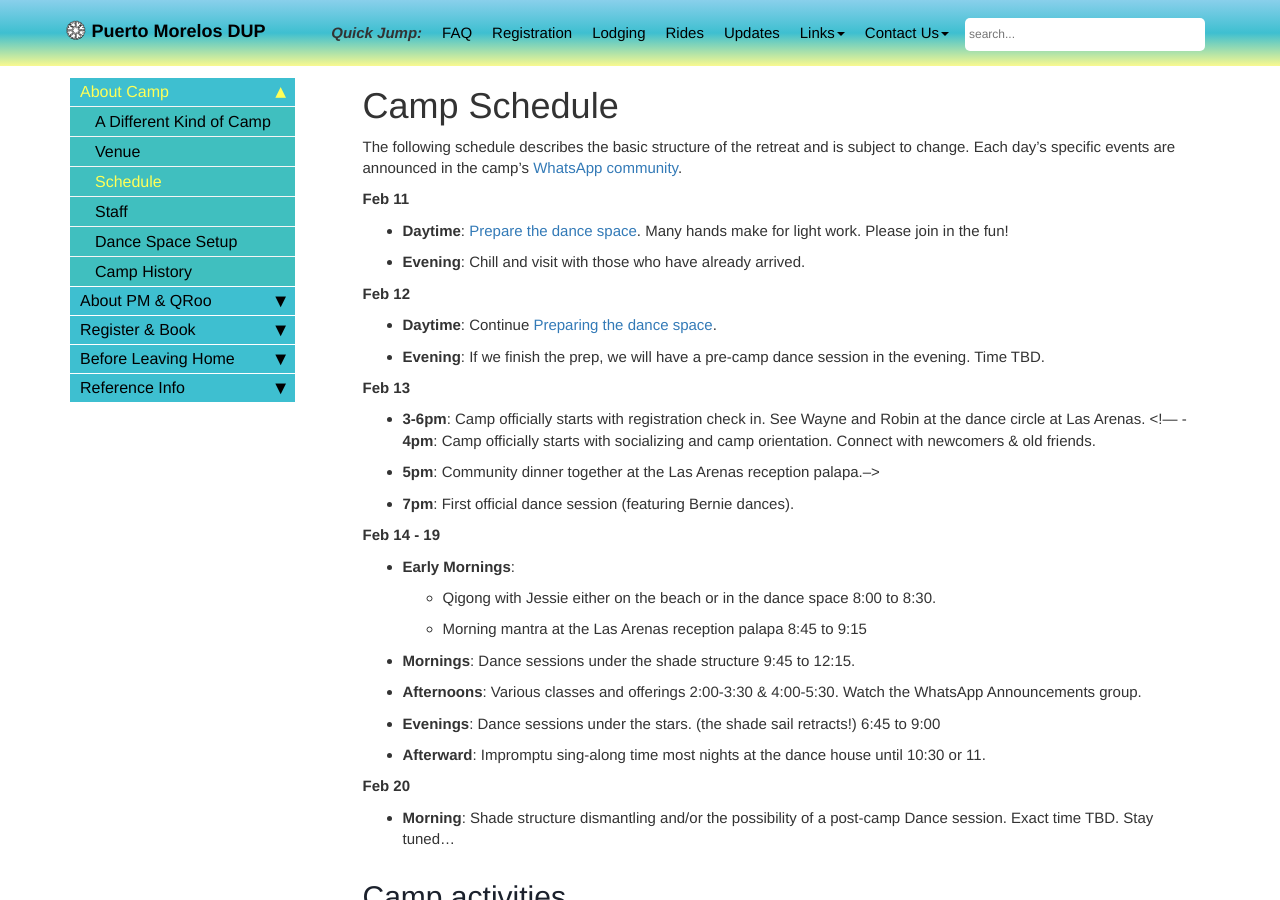
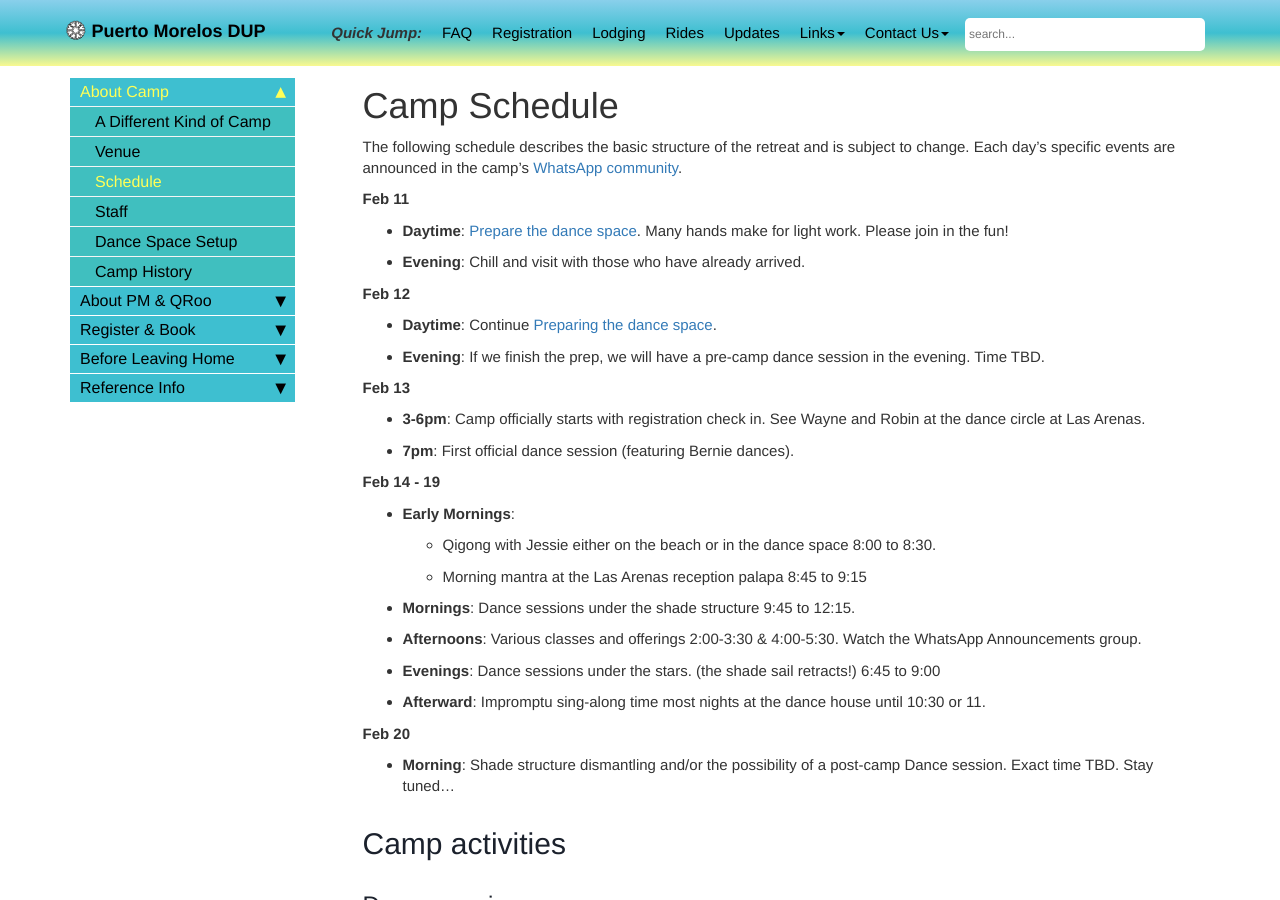
Before and after one commit to davewalker60/pmdup, a Jekyll site: the page built from pages/camp-schedule.md, in a window 1280 px wide and 900 px high. Built offline with Jekyll 4.4.1, drawn with Linux system fonts in a browser that asks for light colours; comment, search, counter and statistics services are not loaded.

Commit message:
fixed comment typo

```diff
--- a/pages/camp-schedule.md
+++ b/pages/camp-schedule.md
@@ -21,8 +21,8 @@ The following schedule describes the basic structure of the retreat and is subje
 
 **Feb 13**
 - **3-6pm**: Camp officially starts with registration check in. See Wayne and Robin at the dance circle at Las Arenas.
-<!--- - **4pm**: Camp officially starts with socializing and camp orientation. Connect with newcomers & old friends.
-- **5pm**: Community dinner together at the Las Arenas reception palapa.-->
+<!-- - **4pm**: Camp officially starts with socializing and camp orientation. Connect with newcomers & old friends. -->
+<!-- - **5pm**: Community dinner together at the Las Arenas reception palapa.-->
 - **7pm**: First official dance session (featuring Bernie dances).
 
 **Feb 14 - 19**
```
